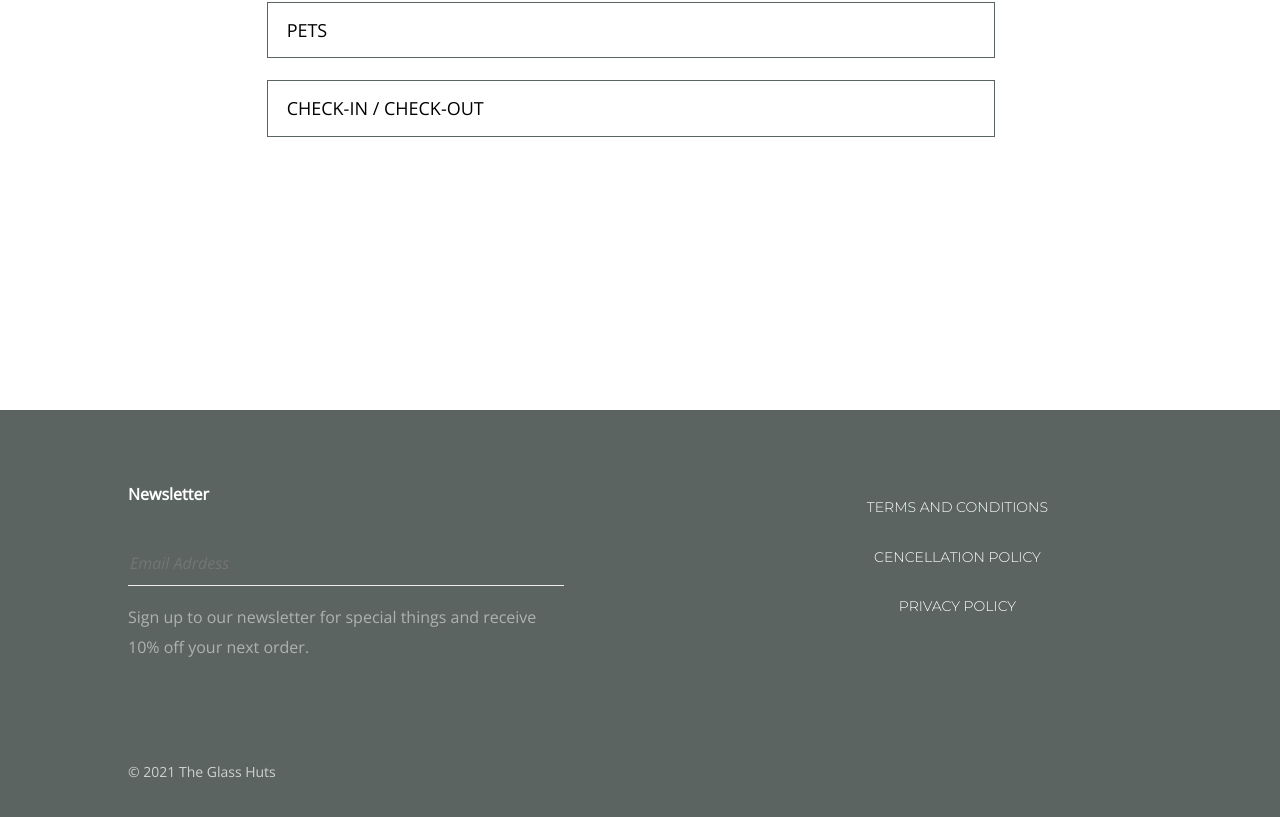
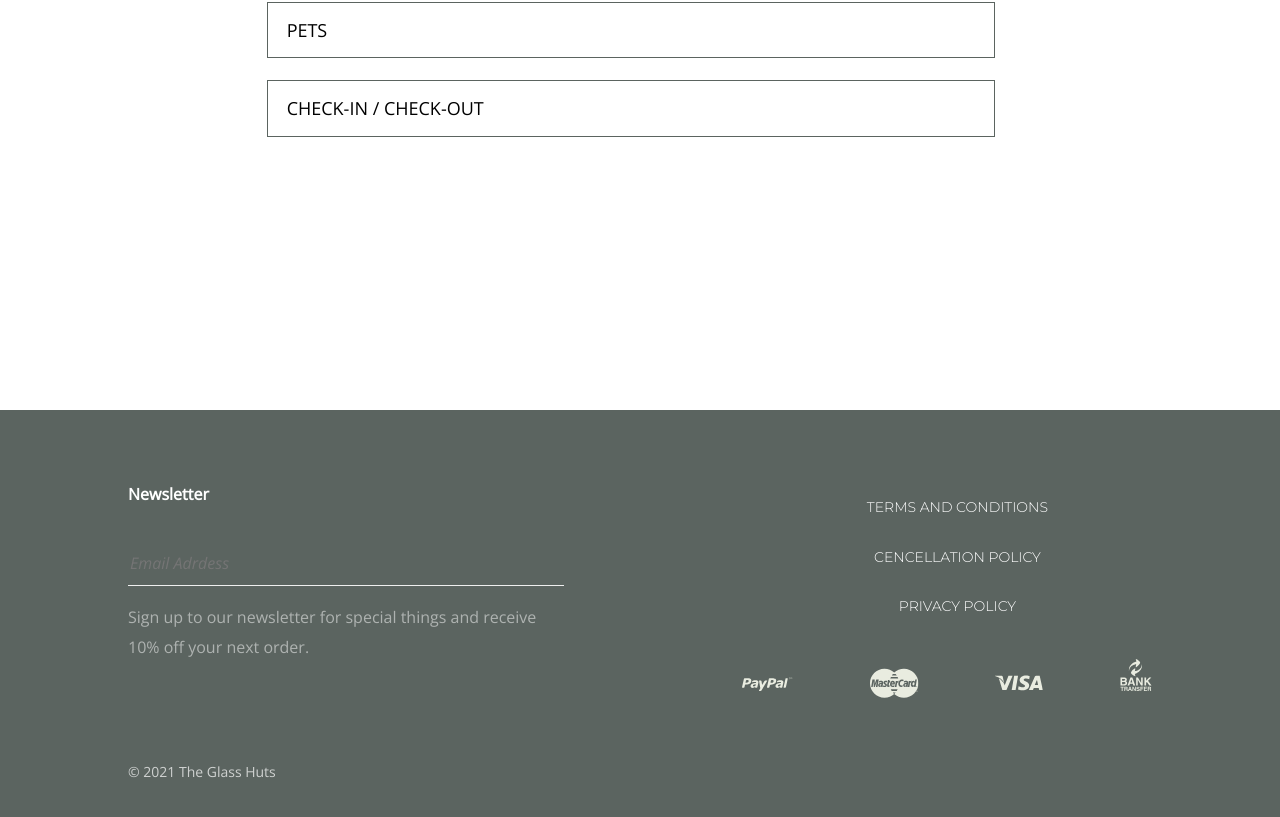
Before and after one commit to Nurislom3000/the-gluss-hut, a Vue app in the folder vue-project/: page /FAQ in a window 1280 px wide. Shown: the part 419-1236 px from the top of the page. Built offline with nearby package versions, Linux system fonts and the light colour scheme.

Commit message:
Update Footer.vue

```diff
--- a/vue-project/src/components/UI/Footer.vue
+++ b/vue-project/src/components/UI/Footer.vue
@@ -23,18 +23,14 @@
 					>
 				</div>
 				<div class="payingSystem">
-					<!-- <a href="/booking"
-						><img src="../../../../public/paypal-logo 1.svg" alt="#"
+					<a href="/booking"
+						><img src="../../../public/paypal-logo 1.svg" alt="#"
 					/></a>
 					<a href="/booking"
-						><img src="../../../../public/masterCard.svg" alt="#"
+						><img src="../../../public/masterCard.svg" alt="#"
 					/></a>
-					<a href="/booking"
-						><img src="../../../../public/visa.svg" alt="#"
-					/></a>
-					<a href="/booking"
-						><img src="../../../../public/bank.svg" alt="#"
-					/></a> -->
+					<a href="/booking"><img src="../../../public/visa.svg" alt="#" /></a>
+					<a href="/booking"><img src="../../../public/bank.svg" alt="#" /></a>
 				</div>
 			</div>
 		</div>
```
